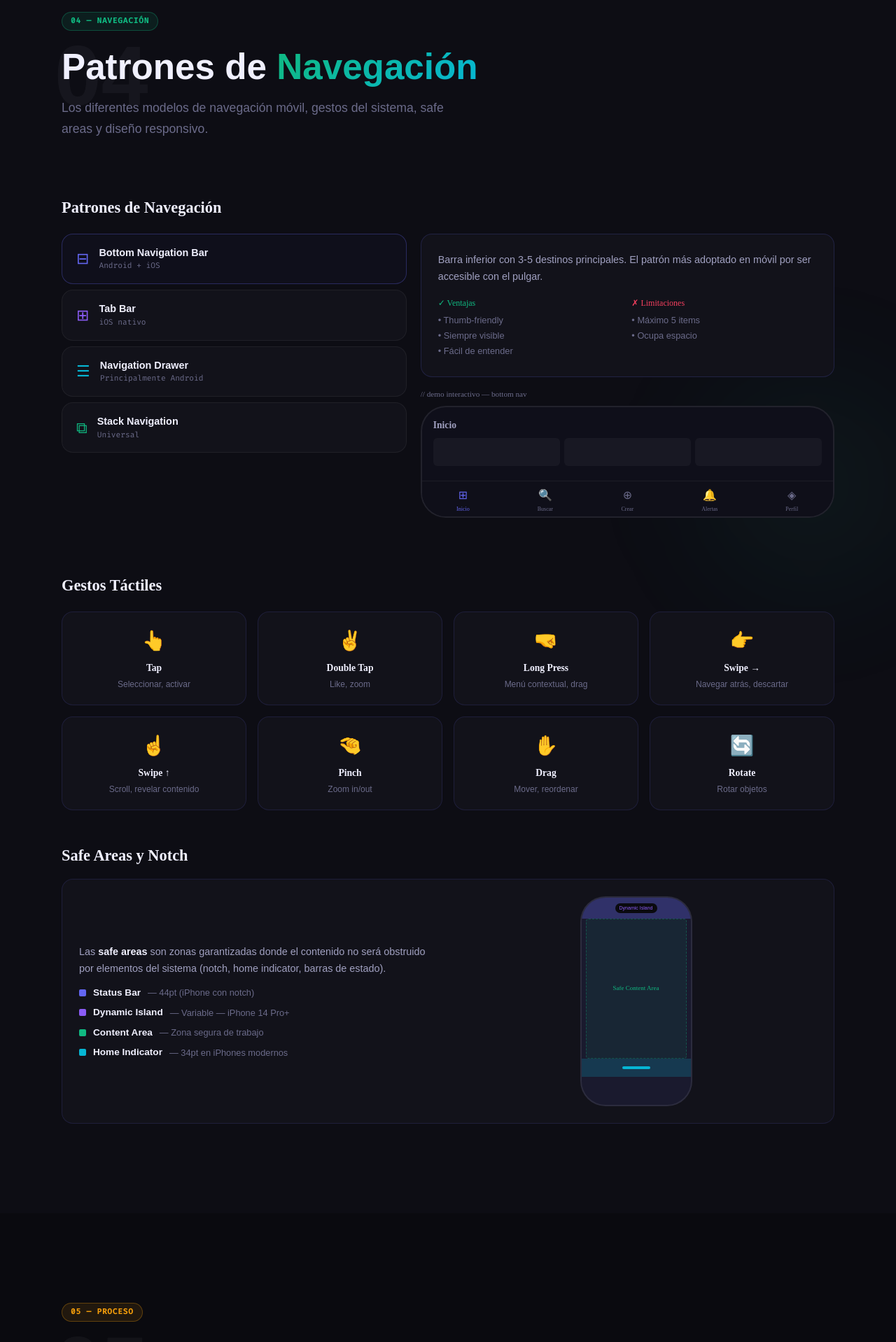
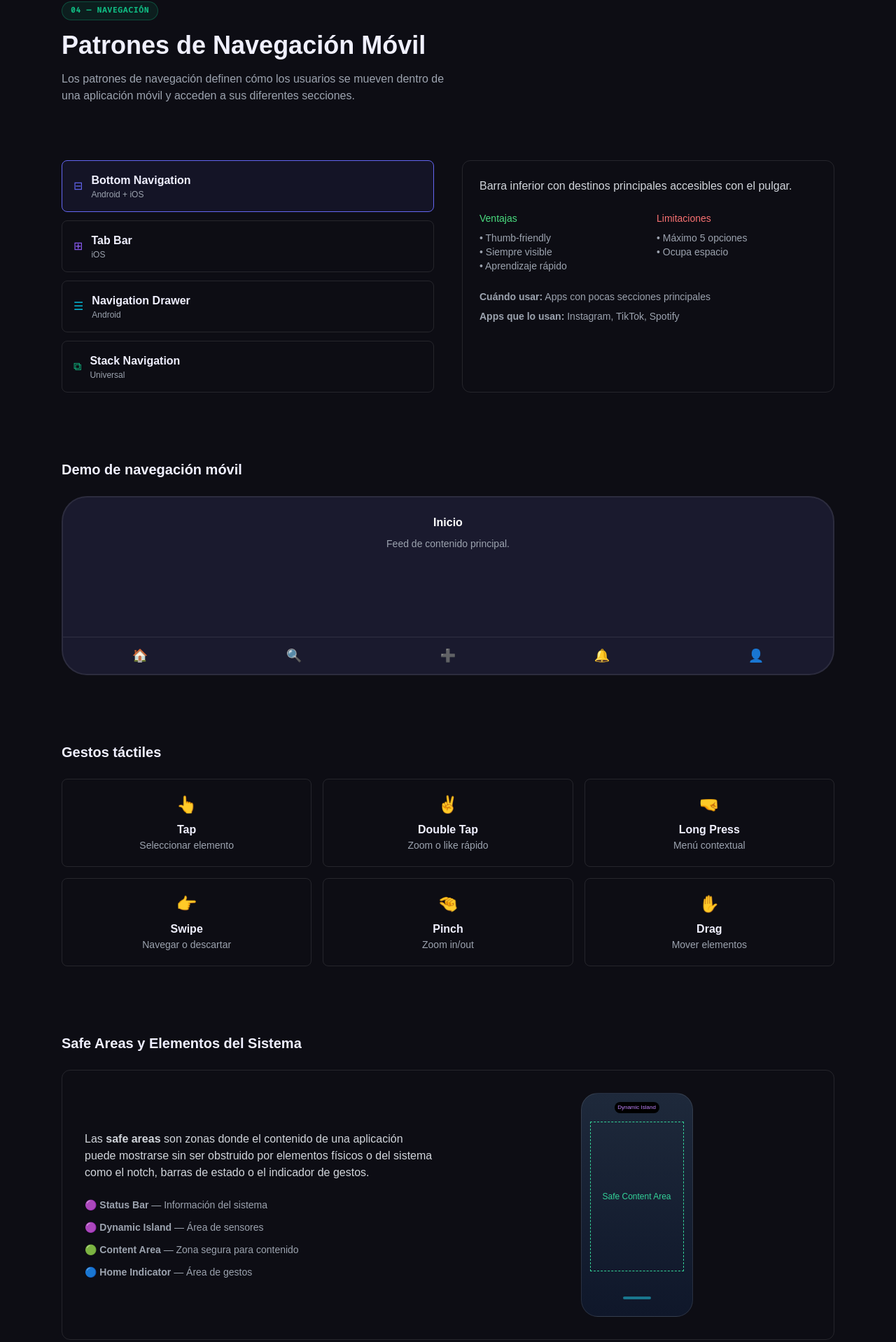
Before and after one commit to NicolMunoz012/mobile-ui-presentation, a Next.js app: page / in a window 1280 px wide. Shown: the part 8714-10632 px from the top of the page at 70% size. Built offline with nearby package versions, Linux system fonts and the light colour scheme; a web font is replaced by a local one.

Commit message:
Mejoras en la sección 4: navegación móvil, UX y safe areas

```diff
--- a/components/Section4.tsx
+++ b/components/Section4.tsx
@@ -4,291 +4,355 @@ import { useReveal } from "@/hooks/useReveal";
 
 const navPatterns = [
   {
-    name: "Bottom Navigation Bar",
+    name: "Bottom Navigation",
     icon: "⊟",
     platform: "Android + iOS",
-    desc: "Barra inferior con 3-5 destinos principales. El patrón más adoptado en móvil por ser accesible con el pulgar.",
-    pros: ["Thumb-friendly", "Siempre visible", "Fácil de entender"],
-    cons: ["Máximo 5 items", "Ocupa espacio"],
+    desc: "Barra inferior con destinos principales accesibles con el pulgar.",
+    pros: ["Thumb-friendly", "Siempre visible", "Aprendizaje rápido"],
+    cons: ["Máximo 5 opciones", "Ocupa espacio"],
+    apps: "Instagram, TikTok, Spotify",
+    use: "Apps con pocas secciones principales",
     color: "#6366f1",
   },
   {
     name: "Tab Bar",
     icon: "⊞",
-    platform: "iOS nativo",
-    desc: "Similar al bottom nav, pero siguiendo las guidelines de Apple. Usa SF Symbols y transiciones nativas.",
-    pros: ["Convención iOS", "Animaciones fluidas", "Familiar para usuarios"],
-    cons: ["Solo iOS feel", "Limitado en Android"],
+    platform: "iOS",
+    desc: "Patrón típico de iOS para navegar entre secciones principales.",
+    pros: ["Familiar en iOS", "Transiciones fluidas"],
+    cons: ["Menos usado en Android"],
+    apps: "App Store, Apple Music",
+    use: "Apps con categorías claras",
     color: "#8b5cf6",
   },
   {
     name: "Navigation Drawer",
     icon: "☰",
-    platform: "Principalmente Android",
-    desc: "Menú lateral deslizable que se muestra con un gesto o botón hamburguesa. Ideal para apps con muchas secciones.",
-    pros: ["Muchas secciones", "Flexible", "No ocupa espacio"],
-    cons: ["Baja descubribilidad", "Gestos conflictivos"],
+    platform: "Android",
+    desc: "Menú lateral que aparece deslizando desde el borde.",
+    pros: ["Muchas secciones", "Flexible"],
+    cons: ["Difícil de descubrir"],
+    apps: "Gmail, Google Drive",
+    use: "Apps con muchas categorías",
     color: "#06b6d4",
   },
   {
     name: "Stack Navigation",
     icon: "⧉",
     platform: "Universal",
-    desc: "Navegación en pila: cada pantalla se apila sobre la anterior. El botón atrás desapila y regresa.",
-    pros: ["Flujo natural", "Jerarquía clara", "Universal"],
-    cons: ["Puede perder contexto", "Muchos niveles = confusión"],
+    desc: "Sistema jerárquico donde cada pantalla se apila.",
+    pros: ["Flujo natural", "Jerarquía clara"],
+    cons: ["Muchos niveles confunden"],
+    apps: "Amazon, LinkedIn",
+    use: "Flujos profundos",
     color: "#10b981",
   },
 ];
 
 const gestures = [
-  { gesture: "Tap", icon: "👆", desc: "Seleccionar, activar" },
-  { gesture: "Double Tap", icon: "✌️", desc: "Like, zoom" },
-  { gesture: "Long Press", icon: "🤜", desc: "Menú contextual, drag" },
-  { gesture: "Swipe →", icon: "👉", desc: "Navegar atrás, descartar" },
-  { gesture: "Swipe ↑", icon: "☝️", desc: "Scroll, revelar contenido" },
+  { gesture: "Tap", icon: "👆", desc: "Seleccionar elemento" },
+  { gesture: "Double Tap", icon: "✌️", desc: "Zoom o like rápido" },
+  { gesture: "Long Press", icon: "🤜", desc: "Menú contextual" },
+  { gesture: "Swipe", icon: "👉", desc: "Navegar o descartar" },
   { gesture: "Pinch", icon: "🤏", desc: "Zoom in/out" },
-  { gesture: "Drag", icon: "✋", desc: "Mover, reordenar" },
-  { gesture: "Rotate", icon: "🔄", desc: "Rotar objetos" },
+  { gesture: "Drag", icon: "✋", desc: "Mover elementos" },
+];
+
+const demoScreens = [
+  { title: "Inicio", text: "Feed de contenido principal." },
+  { title: "Buscar", text: "Explorar contenido y usuarios." },
+  { title: "Crear", text: "Publicar contenido nuevo." },
+  { title: "Alertas", text: "Notificaciones recientes." },
+  { title: "Perfil", text: "Información del usuario." },
 ];
 
 export default function Section4() {
   const [activeNav, setActiveNav] = useState(0);
   const [activeBottomTab, setActiveBottomTab] = useState(0);
+
   const ref = useReveal();
   const ref2 = useReveal();
   const ref3 = useReveal();
 
-  const bottomTabs = ["⊞ Inicio", "🔍 Buscar", "⊕ Crear", "🔔 Alertas", "◈ Perfil"];
+  const bottomTabs = ["🏠", "🔍", "➕", "🔔", "👤"];
 
   return (
-    <section id="navegacion" className="relative py-32 overflow-hidden" style={{ background: "#0D0D14" }}>
-      <div
-        style={{
-          position: "absolute", top: "30%", right: "-10%",
-          width: 500, height: 500, borderRadius: "50%",
-          background: "radial-gradient(circle, rgba(16,185,129,0.07) 0%, transparent 70%)",
-          filter: "blur(60px)",
-        }}
-      />
+    <section id="navegacion" className="py-28 relative overflow-hidden" style={{background:"#0D0D14"}}>
 
       <div className="max-w-6xl mx-auto px-6">
-        {/* Header */}
+
+      {/* HEADER */}
+
       <div ref={ref} className="reveal mb-20">
-          <div className="flex items-center gap-4 mb-6">
-            <span
-              className="badge"
+
+      <span className="badge"
       style={{
-                background: "rgba(16,185,129,0.1)",
-                border: "1px solid rgba(16,185,129,0.3)",
-                color: "#10b981",
+      background:"rgba(16,185,129,0.1)",
+      border:"1px solid rgba(16,185,129,0.3)",
+      color:"#10b981"
+      }}>
+      04 — Navegación
+      </span>
+
+      <h2 className="text-4xl font-bold mt-4 mb-4">
+      Patrones de Navegación Móvil
+      </h2>
+
+      <p className="text-gray-400 max-w-xl">
+      Los patrones de navegación definen cómo los usuarios se mueven dentro de una
+      aplicación móvil y acceden a sus diferentes secciones.
+      </p>
+
+      </div>
+
+      {/* NAVIGATION PATTERNS */}
+
+      <div ref={ref2} className="reveal grid md:grid-cols-2 gap-10 mb-24">
+
+      <div className="flex flex-col gap-3">
+
+      {navPatterns.map((p,i)=>(
+      <button
+      key={p.name}
+      onClick={()=>setActiveNav(i)}
+      className="p-4 text-left border rounded-lg transition active:scale-95"
+      style={{
+      borderColor:activeNav===i?p.color:"rgba(255,255,255,0.1)",
+      background:activeNav===i?`${p.color}15`:"transparent"
       }}
       >
-              04 — Navegación
-            </span>
+
+      <div className="flex gap-3 items-center">
+
+      <span style={{color:p.color}}>{p.icon}</span>
+
+      <div>
+
+      <div className="font-semibold">{p.name}</div>
+
+      <div className="text-xs text-gray-400">{p.platform}</div>
+
       </div>
-          <h2
+
+      </div>
+
+      </button>
+      ))}
+
+      </div>
+
+      <div className="border border-white/10 rounded-xl p-6">
+
+      <p className="text-gray-300 mb-6">
+      {navPatterns[activeNav].desc}
+      </p>
+
+      <div className="grid grid-cols-2 gap-6 mb-6">
+
+      <div>
+
+      <div className="text-green-400 text-sm mb-2">Ventajas</div>
+
+      {navPatterns[activeNav].pros.map(p=>(
+      <div key={p} className="text-gray-400 text-sm">• {p}</div>
+      ))}
+
+      </div>
+
+      <div>
+
+      <div className="text-red-400 text-sm mb-2">Limitaciones</div>
+
+      {navPatterns[activeNav].cons.map(c=>(
+      <div key={c} className="text-gray-400 text-sm">• {c}</div>
+      ))}
+
+      </div>
+
+      </div>
+
+      <div className="text-gray-400 text-sm mb-2">
+      <strong>Cuándo usar:</strong> {navPatterns[activeNav].use}
+      </div>
+
+      <div className="text-gray-400 text-sm">
+      <strong>Apps que lo usan:</strong> {navPatterns[activeNav].apps}
+      </div>
+
+      </div>
+
+      </div>
+
+      {/* DEMO APP */}
+
+      <div ref={ref3} className="mb-24">
+
+      <h3 className="text-xl font-bold mb-6">
+      Demo de navegación móvil
+      </h3>
+
+      <div className="phone-screen h-64 border border-white/10 rounded-xl bg-black relative">
+
+      <div className="p-6 text-center">
+
+      <h4 className="font-semibold text-white">
+      {demoScreens[activeBottomTab].title}
+      </h4>
+
+      <p className="text-gray-400 text-sm mt-2">
+      {demoScreens[activeBottomTab].text}
+      </p>
+
+      </div>
+
+      <div className="absolute bottom-0 left-0 right-0 border-t border-white/10 flex">
+
+      {bottomTabs.map((icon,i)=>(
+      <button
+      key={i}
+      onClick={()=>setActiveBottomTab(i)}
+      className="flex-1 py-3 text-lg transition active:scale-90"
       style={{
-              fontFamily: "Syne, sans-serif",
-              fontSize: "clamp(2rem, 4vw, 3.5rem)",
-              fontWeight: 800,
-              lineHeight: 1.1,
-              marginBottom: "1rem",
-              position: "relative",
+      color:activeBottomTab===i?navPatterns[activeNav].color:"#6B6B8A"
       }}
       >
-            <span className="section-number">04</span>
-            Patrones de{" "}
-            <span className="gradient-text-emerald">Navegación</span>
-          </h2>
-          <p style={{ color: "#6B6B8A", fontSize: "1.1rem", maxWidth: 560, lineHeight: 1.7 }}>
-            Los diferentes modelos de navegación móvil, gestos del sistema,
-            safe areas y diseño responsivo.
+      {icon}
+      </button>
+      ))}
+
+      </div>
+
+      </div>
+
+      </div>
+
+      {/* GESTURES */}
+
+      <h3 className="text-xl font-bold mb-6">
+      Gestos táctiles
+      </h3>
+
+      <div className="grid md:grid-cols-3 gap-4 mb-24">
+
+      {gestures.map(g=>(
+      <div key={g.gesture}
+      className="border border-white/10 rounded-lg p-5 text-center">
+
+      <div className="text-2xl mb-2">{g.icon}</div>
+
+      <div className="font-semibold">{g.gesture}</div>
+
+      <div className="text-gray-400 text-sm">{g.desc}</div>
+
+      </div>
+      ))}
+
+      </div>
+
+      {/* SAFE AREAS */}
+
+      <h3 className="text-xl font-bold mb-6">
+      Safe Areas y Elementos del Sistema
+      </h3>
+
+      <div className="border border-white/10 rounded-xl p-8 grid md:grid-cols-2 gap-10 items-center mb-24">
+
+      <div>
+
+      <p className="text-gray-300 mb-6">
+      Las <strong>safe areas</strong> son zonas donde el contenido de una aplicación
+      puede mostrarse sin ser obstruido por elementos físicos o del sistema como
+      el notch, barras de estado o el indicador de gestos.
+      </p>
+
+      <ul className="space-y-3 text-gray-400 text-sm">
+
+      <li>🟣 <strong>Status Bar</strong> — Información del sistema</li>
+      <li>🟣 <strong>Dynamic Island</strong> — Área de sensores</li>
+      <li>🟢 <strong>Content Area</strong> — Zona segura para contenido</li>
+      <li>🔵 <strong>Home Indicator</strong> — Área de gestos</li>
+
+      </ul>
+
+      </div>
+
+      {/* PHONE DIAGRAM */}
+
+      <div className="flex justify-center">
+
+      <div className="relative w-40 h-80 rounded-3xl border border-white/10 bg-gradient-to-b from-slate-800 to-slate-900">
+
+      <div className="absolute top-3 left-1/2 -translate-x-1/2 w-16 h-4 rounded-full bg-black text-[8px] flex items-center justify-center text-purple-400">
+      Dynamic Island
+      </div>
+
+      <div className="absolute top-10 left-3 right-3 bottom-16 border border-dashed border-emerald-400 flex items-center justify-center text-xs text-emerald-400">
+      Safe Content Area
+      </div>
+
+      <div className="absolute bottom-6 left-1/2 -translate-x-1/2 w-10 h-1 bg-cyan-400 rounded-full animate-pulse"></div>
+
+      </div>
+
+      </div>
+
+      </div>
+
+      {/* PRINCIPIOS UX */}
+
+<h3 className="text-xl font-bold mb-6">
+Principios de UX móvil
+</h3>
+
+<div className="grid md:grid-cols-3 gap-6 mb-10">
+
+<div className="border border-white/10 p-6 rounded-lg hover:bg-white/5 hover:scale-[1.03] transition">
+<h4 className="font-semibold mb-2">👍 Thumb Zone</h4>
+<p className="text-gray-400 text-sm">
+Las acciones principales deben colocarse en zonas accesibles al pulgar para mejorar la usabilidad.
 </p>
 </div>
 
-        {/* Interactive Nav Patterns */}
-        <div ref={ref2} className="reveal mb-20">
-          <h3 style={{ fontFamily: "Syne", fontSize: "1.4rem", fontWeight: 700, marginBottom: 20 }}>
-            Patrones de Navegación
-          </h3>
-          <div style={{ display: "grid", gridTemplateColumns: "1fr 1.2fr", gap: 20 }}>
-            {/* Selector */}
-            <div style={{ display: "flex", flexDirection: "column", gap: 8 }}>
-              {navPatterns.map((p, i) => (
-                <div
-                  key={p.name}
-                  onClick={() => setActiveNav(i)}
-                  className="card"
-                  style={{
-                    padding: "16px 20px",
-                    cursor: "pointer",
-                    borderColor: activeNav === i ? `${p.color}50` : "rgba(255,255,255,0.06)",
-                    background: activeNav === i ? `${p.color}08` : "#12121A",
-                    display: "flex",
-                    alignItems: "center",
-                    gap: 14,
-                  }}
-                >
-                  <span style={{ fontSize: 22, color: p.color }}>{p.icon}</span>
-                  <div>
-                    <div style={{ fontWeight: 600, fontSize: "0.9rem" }}>{p.name}</div>
-                    <div className="mono" style={{ fontSize: "0.7rem", color: "#6B6B8A" }}>{p.platform}</div>
-                  </div>
-                </div>
-              ))}
+<div className="border border-white/10 p-6 rounded-lg hover:bg-white/5 hover:scale-[1.03] transition">
+<h4 className="font-semibold mb-2">✋ One-hand usability</h4>
+<p className="text-gray-400 text-sm">
+Las apps deben poder utilizarse cómodamente con una sola mano.
+</p>
 </div>
 
-            {/* Detail + mock */}
-            <div>
-              <div className="card p-6 mb-4" style={{ borderColor: `${navPatterns[activeNav].color}30` }}>
-                <p style={{ color: "#A0A0C0", lineHeight: 1.7, fontSize: "0.9rem", marginBottom: 16 }}>
-                  {navPatterns[activeNav].desc}
+<div className="border border-white/10 p-6 rounded-lg hover:bg-white/5 hover:scale-[1.03] transition">
+<h4 className="font-semibold mb-2">🧠 Baja carga cognitiva</h4>
+<p className="text-gray-400 text-sm">
+Interfaces simples ayudan a que los usuarios entiendan rápidamente cómo usar la aplicación.
 </p>
-                <div style={{ display: "grid", gridTemplateColumns: "1fr 1fr", gap: 12 }}>
-                  <div>
-                    <div style={{ fontSize: "0.75rem", color: "#10b981", fontFamily: "JetBrains Mono", marginBottom: 6 }}>✓ Ventajas</div>
-                    {navPatterns[activeNav].pros.map((pro) => (
-                      <div key={pro} style={{ fontSize: "0.8rem", color: "#6B6B8A", marginBottom: 3 }}>• {pro}</div>
-                    ))}
-                  </div>
-                  <div>
-                    <div style={{ fontSize: "0.75rem", color: "#f43f5e", fontFamily: "JetBrains Mono", marginBottom: 6 }}>✗ Limitaciones</div>
-                    {navPatterns[activeNav].cons.map((con) => (
-                      <div key={con} style={{ fontSize: "0.8rem", color: "#6B6B8A", marginBottom: 3 }}>• {con}</div>
-                    ))}
-                  </div>
-                </div>
 </div>
 
-              {/* Live bottom nav demo */}
-              <div style={{ fontFamily: "JetBrains Mono", fontSize: "0.7rem", color: "#6B6B8A", marginBottom: 8 }}>
-                // demo interactivo — bottom nav
-              </div>
-              <div
-                className="phone-screen"
-                style={{
-                  height: 160,
-                  position: "relative",
-                  background: "#0f0f1a",
-                }}
-              >
-                <div style={{ padding: "16px 16px 0", fontSize: "0.85rem", color: "#A0A0C0", fontFamily: "Syne", fontWeight: 600 }}>
-                  {bottomTabs[activeBottomTab].split(" ")[1]}
-                </div>
-                <div style={{ padding: "8px 16px", display: "flex", gap: 6 }}>
-                  {[1, 2, 3].map((i) => (
-                    <div key={i} style={{ height: 40, flex: 1, background: "rgba(255,255,255,0.04)", borderRadius: 6 }} />
-                  ))}
-                </div>
-                <div
-                  style={{
-                    position: "absolute",
-                    bottom: 0, left: 0, right: 0,
-                    background: "rgba(15,15,26,0.95)",
-                    borderTop: "1px solid rgba(255,255,255,0.06)",
-                    display: "flex",
-                    padding: "8px 0 4px",
-                  }}
-                >
-                  {bottomTabs.map((tab, i) => (
-                    <button
-                      key={tab}
-                      onClick={() => setActiveBottomTab(i)}
-                      style={{
-                        flex: 1,
-                        display: "flex",
-                        flexDirection: "column",
-                        alignItems: "center",
-                        gap: 2,
-                        background: "transparent",
-                        border: "none",
-                        cursor: "pointer",
-                        fontSize: 16,
-                        color: activeBottomTab === i ? navPatterns[activeNav].color : "#6B6B8A",
-                        transition: "color 0.2s",
-                      }}
-                    >
-                      <span>{tab.split(" ")[0]}</span>
-                      <span style={{ fontSize: 8, fontFamily: "JetBrains Mono" }}>{tab.split(" ")[1]}</span>
-                    </button>
-                  ))}
-                </div>
-              </div>
-            </div>
-          </div>
 </div>
 
-        {/* Gestures */}
-        <div ref={ref3} className="reveal">
-          <h3 style={{ fontFamily: "Syne", fontSize: "1.4rem", fontWeight: 700, marginBottom: 20 }}>
-            Gestos Táctiles
-          </h3>
-          <div className="grid grid-cols-2 md:grid-cols-4 gap-4 mb-12">
-            {gestures.map((g) => (
-              <div key={g.gesture} className="card p-5 text-center" style={{ transition: "all 0.2s" }}>
-                <div style={{ fontSize: 28, marginBottom: 8 }}>{g.icon}</div>
-                <div style={{ fontFamily: "Syne", fontWeight: 700, fontSize: "0.85rem", marginBottom: 4 }}>{g.gesture}</div>
-                <div style={{ color: "#6B6B8A", fontSize: "0.75rem" }}>{g.desc}</div>
-              </div>
-            ))}
+{/* EXPLICACIÓN EXTRA */}
+
+<div className="border border-indigo-500/20 bg-indigo-500/5 rounded-xl p-6">
+
+<h4 className="font-semibold mb-3 text-lg">
+📱 ¿Por qué son importantes estos principios?
+</h4>
+
+<p className="text-gray-400 text-sm mb-4">
+En el diseño de interfaces móviles, la mayoría de los usuarios interactúa con el dispositivo usando una sola mano. Por ello, colocar los elementos interactivos en zonas accesibles y mantener interfaces simples mejora significativamente la experiencia de usuario.
+</p>
+
+<div className="space-y-2 text-gray-400 text-sm">
+
+<p>👍 Botones importantes en la parte inferior facilitan la navegación.</p>
+<p>✋ Diseñar para una mano reduce esfuerzo y mejora accesibilidad.</p>
+<p>🧠 Interfaces simples reducen errores y aprendizaje.</p>
+
 </div>
 
-          {/* Safe areas */}
-          <h3 style={{ fontFamily: "Syne", fontSize: "1.4rem", fontWeight: 700, marginBottom: 16 }}>
-            Safe Areas y Notch
-          </h3>
-          <div className="card p-6">
-            <div style={{ display: "grid", gridTemplateColumns: "1fr 1fr", gap: 20, alignItems: "center" }}>
-              <div>
-                <p style={{ color: "#A0A0C0", lineHeight: 1.7, fontSize: "0.9rem", marginBottom: 12 }}>
-                  Las <strong style={{ color: "#F0F0FF" }}>safe areas</strong> son zonas garantizadas
-                  donde el contenido no será obstruido por elementos del sistema (notch, home indicator,
-                  barras de estado).
-                </p>
-                <div style={{ display: "flex", flexDirection: "column", gap: 8 }}>
-                  {[
-                    { zone: "Status Bar", height: "44pt (iPhone con notch)", color: "#6366f1" },
-                    { zone: "Dynamic Island", height: "Variable — iPhone 14 Pro+", color: "#8b5cf6" },
-                    { zone: "Content Area", height: "Zona segura de trabajo", color: "#10b981" },
-                    { zone: "Home Indicator", height: "34pt en iPhones modernos", color: "#06b6d4" },
-                  ].map((z) => (
-                    <div key={z.zone} style={{ display: "flex", alignItems: "center", gap: 10 }}>
-                      <div style={{ width: 10, height: 10, borderRadius: 2, background: z.color, flexShrink: 0 }} />
-                      <span style={{ fontWeight: 600, fontSize: "0.85rem" }}>{z.zone}</span>
-                      <span style={{ color: "#6B6B8A", fontSize: "0.8rem" }}>— {z.height}</span>
 </div>
-                  ))}
-                </div>
-              </div>
-              {/* Safe area diagram */}
-              <div style={{ display: "flex", justifyContent: "center" }}>
-                <div
-                  className="phone-screen"
-                  style={{ width: 160, height: 300, position: "relative", flexShrink: 0 }}
-                >
-                  {/* Status bar */}
-                  <div style={{ height: 30, background: "rgba(99,102,241,0.3)", display: "flex", alignItems: "center", justifyContent: "center", fontSize: 9, color: "#6366f1", fontFamily: "JetBrains Mono" }}>
-                    Status Bar
-                  </div>
-                  {/* Notch */}
-                  <div style={{ position: "absolute", top: 8, left: "50%", transform: "translateX(-50%)", width: 60, height: 14, background: "#0A0A0F", borderRadius: 7, zIndex: 5, display: "flex", alignItems: "center", justifyContent: "center", fontSize: 7, color: "#8b5cf6" }}>
-                    Dynamic Island
-                  </div>
-                  {/* Content */}
-                  <div style={{ flex: 1, background: "rgba(16,185,129,0.08)", margin: "0 6px", height: 200, display: "flex", alignItems: "center", justifyContent: "center", fontSize: 9, color: "#10b981", fontFamily: "JetBrains Mono", border: "1px dashed rgba(16,185,129,0.3)", borderRadius: 4 }}>
-                    Safe Content Area
-                  </div>
-                  {/* Home indicator */}
-                  <div style={{ height: 26, background: "rgba(6,182,212,0.2)", display: "flex", alignItems: "center", justifyContent: "center" }}>
-                    <div style={{ width: 40, height: 4, background: "#06b6d4", borderRadius: 2 }} />
-                  </div>
-                </div>
-              </div>
-            </div>
-          </div>
-        </div>
+
 </div>
 </section>
+
 );
 }
```
Lines whose indentation alone changed are shown as unchanged.
